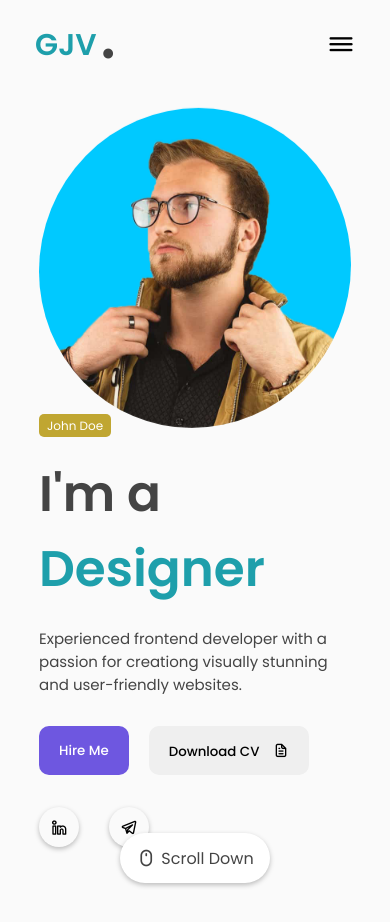
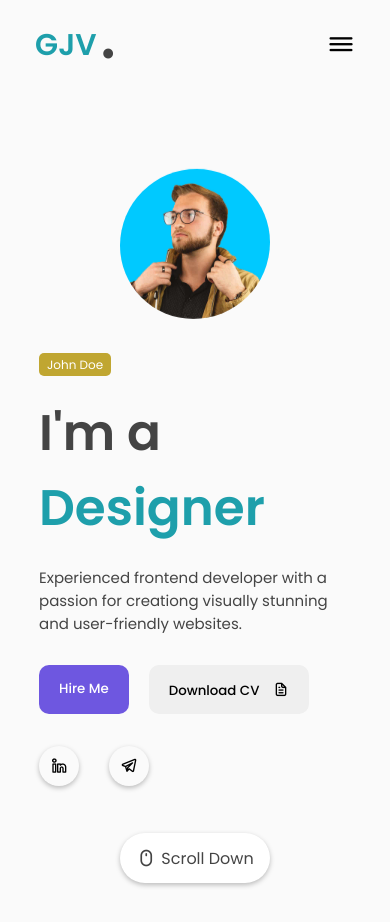
Before and after one commit to FakeDoctor22/FakeDoctor22.github.io, a plain HTML site: page index.html in a window 390 px wide. Drawn offline with nearby package versions, Linux system fonts and the light colour scheme.

Commit message:
June 11,2024 1:00pm

```diff
--- a/assets/css/styles.css
+++ b/assets/css/styles.css
@@ -317,4 +317,8 @@ nav{
         width: 100%;
         margin-top: 65px;
     }
+    .image, .image img{
+        width: 150px;
+        height: 150px;
+    }
 }
```
Also changed, not shown: index.html (+1 -0 lines).
